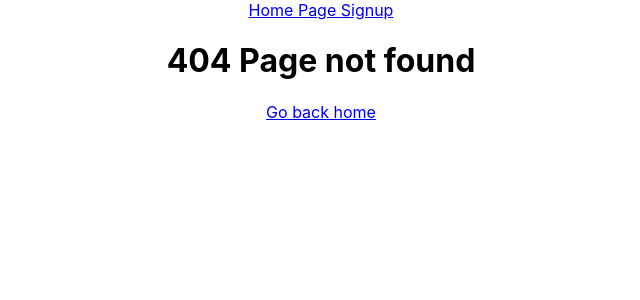
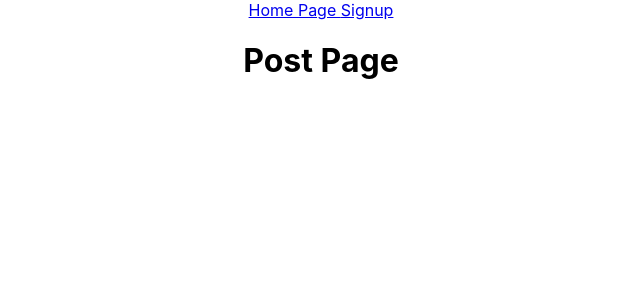
Before and after one commit to riyad-i/blog-app, a React (Create React App) app: page /post/1 in a window 1280 px wide. Before the commit this address had no page. Shown: the top 300 px of the page, without its empty margins (319-959 px from the left). Built offline with nearby package versions, Linux system fonts and the light colour scheme.

Commit message:
path fix, useParams()

```diff
--- a/src/App.js
+++ b/src/App.js
@@ -14,7 +14,7 @@
       <Navbar/>
       <Routes>
         <Route path='/' element={<HomePage/>}/>
-        <Route path='/post' element={<PostPage/>}/>
+        <Route path='/post/:id' element={<PostPage/>}/>
         <Route path='*' element={<NotFound/>}/>
       </Routes>
     </div>
--- a/src/components/PostItem.js
+++ b/src/components/PostItem.js
@@ -1,9 +1,16 @@
+import {Link} from 'react-router-dom'
+
+
 export default function PostItem(props){
-    const {title, content} = props.post
+
+
+    const {title, content, id} = props.post
     return(
         <article>
-            <h2>{title}</h2>
-            <p>{content}</p>
+            <Link to={`/post/${id}`}>
+                <h2>{title}</h2>
+                <p>{content}</p>
+            </Link>
         </article>
     )
 }
--- a/src/pages/PostPage.js
+++ b/src/pages/PostPage.js
@@ -1,7 +1,13 @@
-
+import PostItem from "../components/PostItem"
+import {useParams} from 'react-router-dom'
 
 export default function PostPage() {
+    const {id} = useParams()
+
+    console.log(id);
+
     return (
         <h1>Post Page</h1>
+
     )
 }
```
